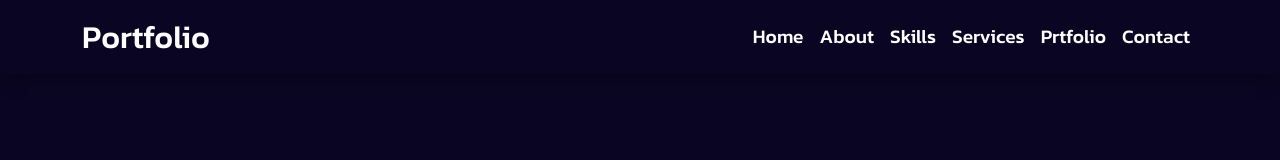
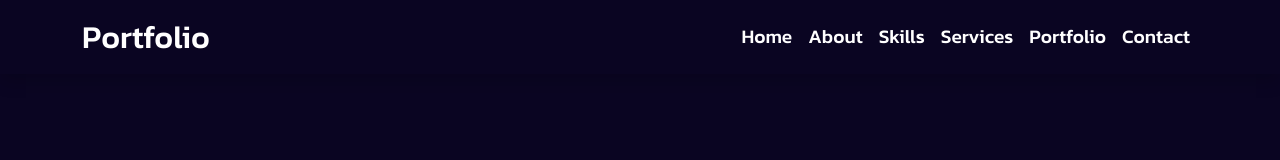
Before and after one commit to fahadtahir111/portfolio-fahadtahir11.github.io, a plain HTML site: page index.html in a window 1280 px wide. Shown: the top 160 px of the page. Drawn offline with nearby package versions, Linux system fonts and the light colour scheme.

Commit message:
Update index.html

```diff
--- a/index.html
+++ b/index.html
@@ -37,7 +37,7 @@
                     <a class="nav-link active" aria-current="page" href="#SERVICE">Services</a>
                   </li>
                   <li class="nav-item">
-                    <a class="nav-link active" aria-current="page" href="#PORTFOLIO">Prtfolio</a>
+                    <a class="nav-link active" aria-current="page" href="#PORTFOLIO">Portfolio</a>
                   </li>
                   <li class="nav-item">
                     <a class="nav-link active" aria-current="page" href="#CONTACT">Contact</a>
```
